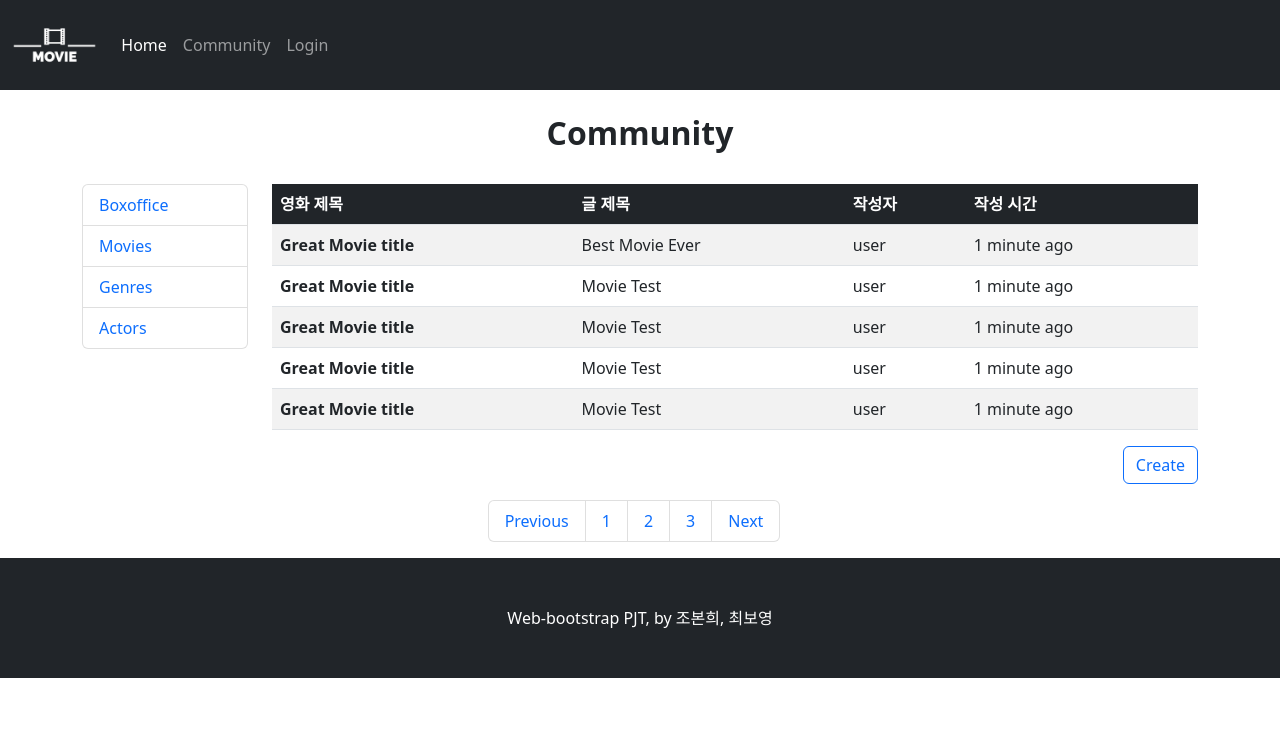
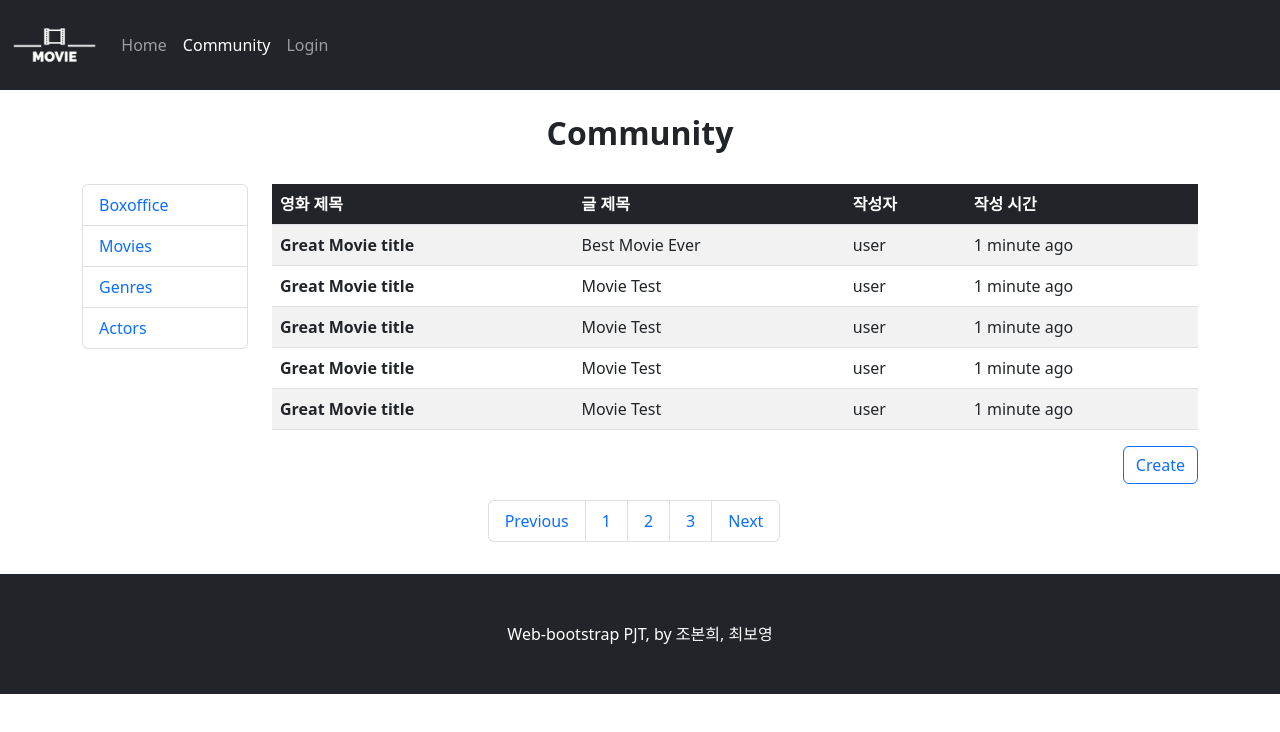
Before and after one commit to jupiter6676/01-PJT-07, a plain HTML site: page 03_community.html in a window 1280 px wide. Drawn offline with nearby package versions, Linux system fonts and the light colour scheme.

Commit message:
community-button

```diff
--- a/03_community.html
+++ b/03_community.html
@@ -26,10 +26,10 @@
       <div class="collapse navbar-collapse justify-content-between" id="toggle">
         <ul class="navbar-nav mb-2 mb-lg-0">
           <li class="nav-item">
-            <a class="nav-link active" href="02_home.html">Home</a>
+            <a class="nav-link" href="02_home.html">Home</a>
           </li>
           <li class="nav-item">
-            <a class="nav-link" href="03_community.html">Community</a>
+            <a class="nav-link active" href="03_community.html">Community</a>
           </li>
           <li class="nav-item">
             <a class="nav-link" href="#" data-bs-toggle="modal" data-bs-target="#loginModal">Login</a>
@@ -71,8 +71,8 @@
   </nav>
 
   <h2 class="fw-bold text-center py-4">Community</h2>
+  <!-- 모바일에서 보이는거-->
   <div class="container">
-    <!-- 모바일에서 보이는거-->
     <div class="row d-md-none mb-3">
       <ul class="list-group px-0">
         <li class="list-group-item"><a href="#">Boxoffice</a></li>
@@ -121,6 +121,12 @@
           <p class="card-text">user</p>
           <p class="card-text">1 minute ago</p>
         </div>
+      </div>
+    </div>
+
+    <div class="row d-md-none">
+      <div class="px-0 pb-5">
+        <button class="btn btn-primary w-100" onclick="location.href='04_form.html';">Create</button>
       </div>
     </div>
   </div>
@@ -202,7 +208,7 @@
     </div>
   </div>
 
-  <footer class="text-bg-dark text-center py-5">
+  <footer class="text-bg-dark text-center py-5 mt-3">
     Web-bootstrap PJT, by 조본희, 최보영
   </footer>
 
```
Also changed, not shown: 04_form.html (+3 -0 lines).
